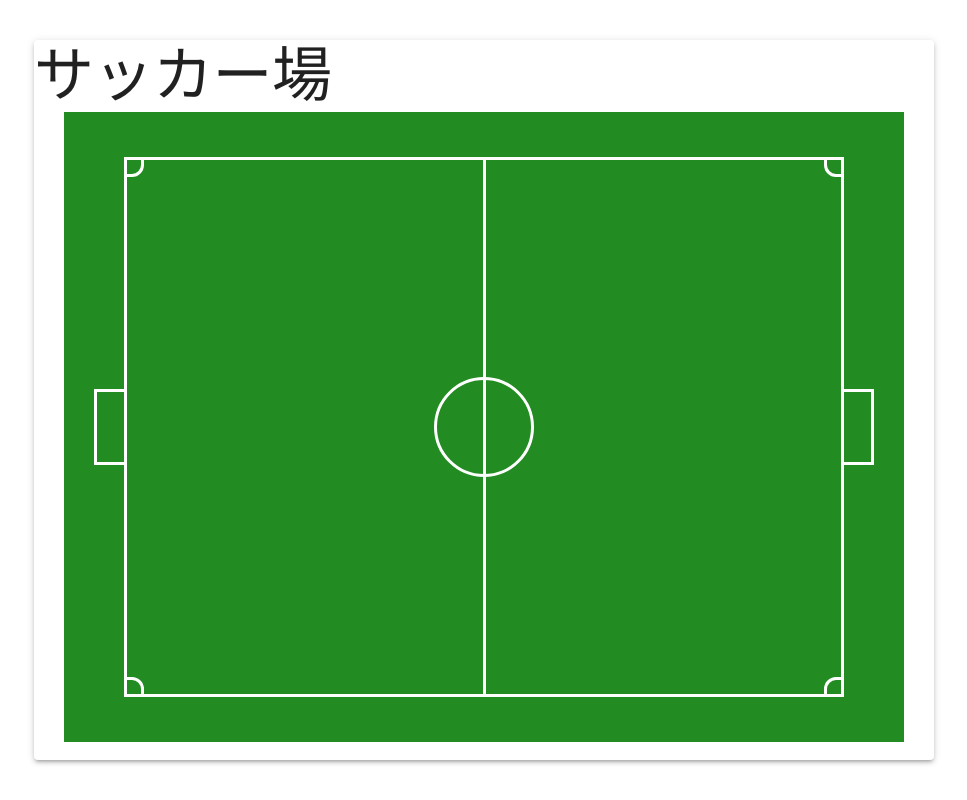
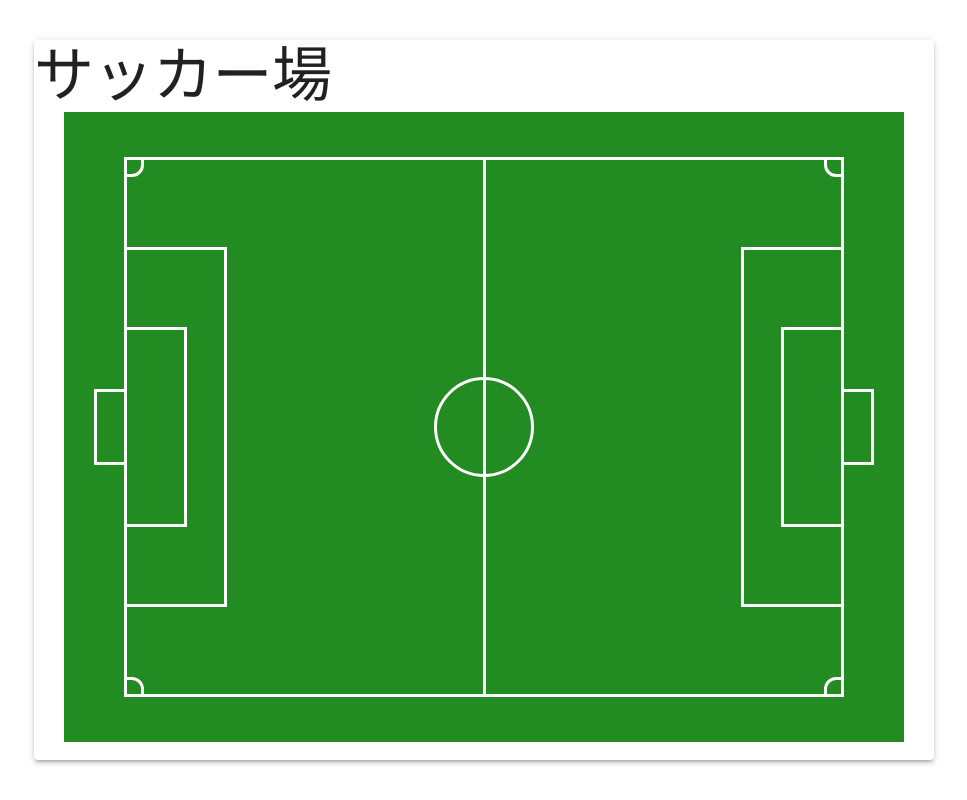
Before and after one commit to kosuke-17/story-block, a Next.js app: page / in a window 1280 px wide. Shown: the whole page, without its empty margins (156-1123 px from the left). Built offline with nearby package versions, Linux system fonts and the light colour scheme.

Commit message:
add more lines

```diff
--- a/src/components/SoccerField/index.tsx
+++ b/src/components/SoccerField/index.tsx
@@ -6,6 +6,7 @@ import CornerArc from '../CornerArc'
 import SoccerGoal from '../SoccerGoal'
 import { FC } from 'react'
 
+const LINE_ADJUST = '3px solid #FFFFFF'
 const centerCSS = {
   display: 'flex',
   justifyContent: 'center',
@@ -32,7 +33,7 @@ const GreenField = styled(Box)(({ theme }) => ({
 
 const SoccerFieldOutLine = styled(Box)(() => ({
   ...centerCSS,
-  border: '3px solid #FFFFFF',
+  border: LINE_ADJUST,
   width: '720px',
   height: '540px',
   position: 'relative',
@@ -47,11 +48,62 @@ const SoccerFieldCenterLine = styled(Box)(() => ({
 
 const SoccerFieldCenterCircle = styled(Box)(() => ({
   ...centerCSS,
-  border: '3px solid #FFFFFF',
+  border: LINE_ADJUST,
   height: '100px',
   width: '100px',
   position: 'absolute',
   borderRadius: '50%',
+}))
+
+const GoalArea = styled(Box)(() => ({
+  display: 'flex',
+  justifyContent: 'center',
+  alignItems: 'center',
+  borderRight: LINE_ADJUST,
+  borderTop: LINE_ADJUST,
+  borderBottom: LINE_ADJUST,
+  width: '60px',
+  height: '200px',
+  left: 0,
+  position: 'absolute',
+}))
+const GoalAreaRight = styled(Box)(() => ({
+  display: 'flex',
+  justifyContent: 'center',
+  alignItems: 'center',
+  borderLeft: LINE_ADJUST,
+  borderTop: LINE_ADJUST,
+  borderBottom: LINE_ADJUST,
+  width: '60px',
+  height: '200px',
+  right: 0,
+  position: 'absolute',
+}))
+
+const PenaltyArea = styled(Box)(() => ({
+  display: 'flex',
+  justifyContent: 'center',
+  alignItems: 'center',
+  borderRight: LINE_ADJUST,
+  borderTop: LINE_ADJUST,
+  borderBottom: LINE_ADJUST,
+  width: '100px',
+  height: '360px',
+  left: 0,
+  position: 'absolute',
+}))
+
+const PenaltyAreaRight = styled(Box)(() => ({
+  display: 'flex',
+  justifyContent: 'center',
+  alignItems: 'center',
+  borderLeft: LINE_ADJUST,
+  borderTop: LINE_ADJUST,
+  borderBottom: LINE_ADJUST,
+  width: '100px',
+  height: '360px',
+  right: 0,
+  position: 'absolute',
 }))
 
 const SoccerField: FC = () => {
@@ -65,8 +117,12 @@ const SoccerField: FC = () => {
             <SoccerFieldOutLine>
               <CornerArc type='LeftTop' />
               <CornerArc type='LeftBottom' />
+              <GoalArea />
+              <PenaltyArea />
+              <PenaltyAreaRight />
               <SoccerFieldCenterCircle />
               <SoccerFieldCenterLine />
+              <GoalAreaRight />
               <CornerArc type='RightTop' />
               <CornerArc type='RightBottom' />
             </SoccerFieldOutLine>
```
